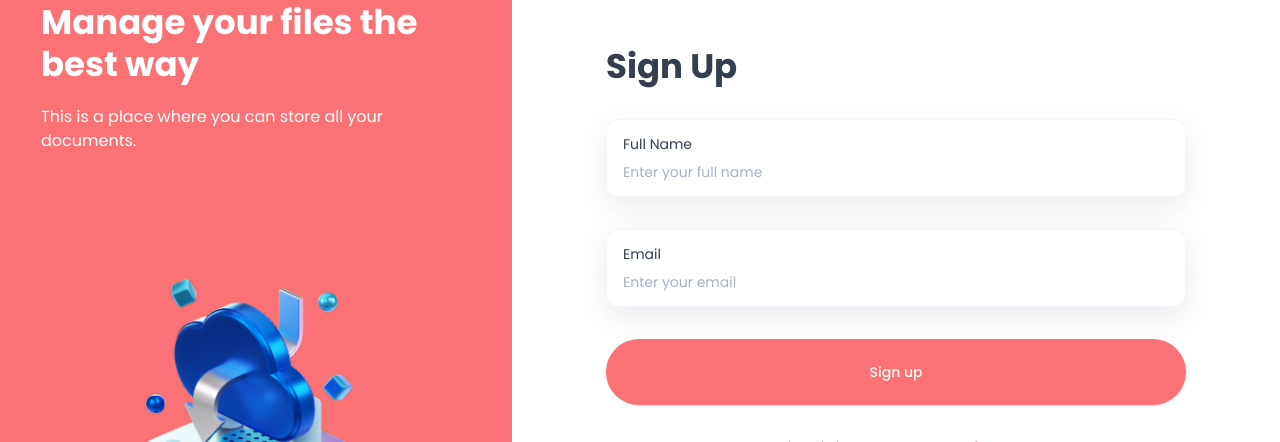
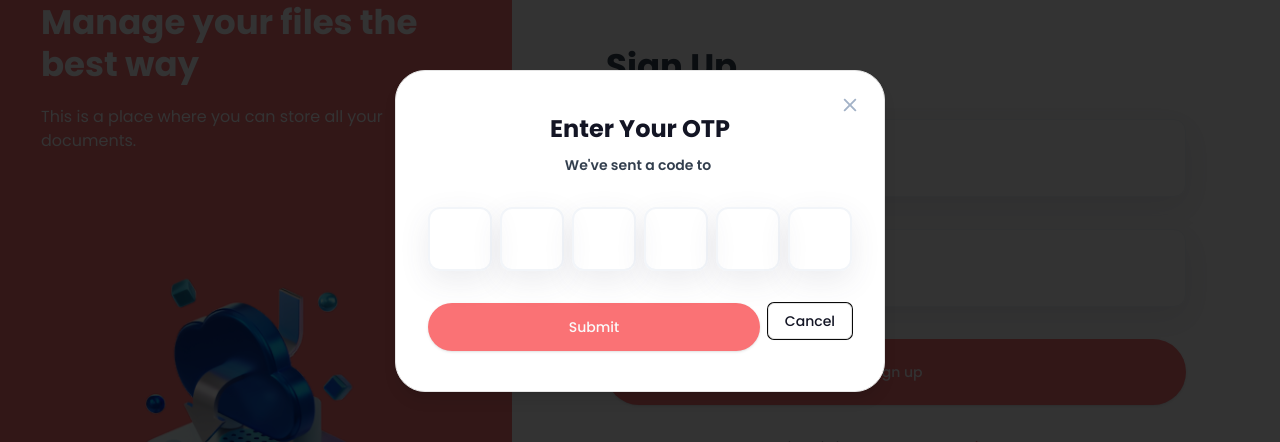
Before and after one commit to ravikantchauhan246/bytekeep, a Next.js app: page /signup in a window 1280 px wide. Shown: the part 169-611 px from the top of the page. Built offline with nearby package versions, Linux system fonts and the light colour scheme; no server answers.

Commit message:
feat(ui): add OTPModal component for OTP verification

```diff
--- a/components/AuthForm.tsx
+++ b/components/AuthForm.tsx
@@ -17,6 +17,7 @@
 import Image from "next/image";
 import Link from "next/link";
 import { createAccount } from "@/lib/actions/user.actions";
+import OTPModal from "./OTPModal";
 
 
 type FormType = "signup" | "signin";
@@ -146,6 +147,7 @@
       </Form>
 
       {/* OTP Verification */}
+      {true && <OTPModal email= {form.getValues('email')} accountId = {accountId}/>}
     </>
   );
 };
--- /dev/null
+++ b/components/OTPModal.tsx
@@ -0,0 +1,95 @@
+import React, { useState } from "react";
+import {
+  AlertDialog,
+  AlertDialogAction,
+  AlertDialogCancel,
+  AlertDialogContent,
+  AlertDialogDescription,
+  AlertDialogFooter,
+  AlertDialogHeader,
+  AlertDialogTitle,
+  AlertDialogTrigger,
+} from "@/components/ui/alert-dialog";
+
+import {
+  InputOTP,
+  InputOTPGroup,
+  InputOTPSeparator,
+  InputOTPSlot,
+} from "@/components/ui/input-otp";
+import Image from "next/image";
+
+const OTPModal = ({
+  email,
+  accountId,
+}: {
+  accountId: string;
+  email: string;
+}) => {
+  const [isOpen, setIsOpen] = useState(true);
+  const [password, setPassword] = useState("");
+  const [isLoading, setIsLoading] = useState(false);
+
+  const handleSubmit = async (e: React.MouseEvent<HTMLButtonElement>) => {
+    e.preventDefault();
+    setIsLoading(true);
+    try {
+      // Call API to verify OTP
+    } catch (error) {
+      console.log(error);
+    }
+
+    setIsLoading(false);
+  };
+
+  const handleResendOTP = async () => {
+    // Call API to resend OTP
+  };
+  return (
+    <AlertDialog open={isOpen} onOpenChange={setIsOpen}>
+      <AlertDialogContent className="shad-alert-dialog">
+        <AlertDialogHeader className="relative flex justify-center">
+          <AlertDialogTitle className="h2 text-center">
+            Enter Your OTP
+            <Image
+              src="/assets/icons/close-dark.svg"
+              alt="close"
+              width={20}
+              height={20}
+              onClick={() => {
+                setIsOpen(false);
+              }}
+              className="otp-close-button"
+            />
+          </AlertDialogTitle>
+          <AlertDialogDescription className="subtitle-2 text-center text-light-100">
+            We&apos;ve sent a code to{" "}
+            <span className="pl-1 text-brand">{email}</span>
+          </AlertDialogDescription>
+        </AlertDialogHeader>
+        <InputOTP maxLength={6} value={password} onChange={setPassword}>
+          <InputOTPGroup className="shad-otp">
+            <InputOTPSlot index={0} className="shad-otp-slot"/>
+            <InputOTPSlot index={1} className="shad-otp-slot"/>
+            <InputOTPSlot index={2} className="shad-otp-slot"/>
+            <InputOTPSlot index={3} className="shad-otp-slot"/>
+            <InputOTPSlot index={4} className="shad-otp-slot"/>
+            <InputOTPSlot index={5} className="shad-otp-slot"/>
+          </InputOTPGroup>
+        </InputOTP>
+
+        <AlertDialogFooter>
+            <div className="flex w-full flex-col gap-4">
+          <AlertDialogAction onClick={handleSubmit} className="shad-submit-btn h-12" type="button">Submit
+            {isLoading && <Image src="/assets/icons/loader.svg" alt="loader" width={24} height={24} className="ml-2 animate-spin"/>}
+          </AlertDialogAction>
+
+            </div>
+          <AlertDialogCancel>Cancel</AlertDialogCancel>
+        </AlertDialogFooter>
+      </AlertDialogContent>
+    </AlertDialog>
+  );
+};
+
+export default OTPModal;
--- /dev/null
+++ b/components/ui/alert-dialog.tsx
@@ -0,0 +1,141 @@
+"use client"
+
+import * as React from "react"
+import * as AlertDialogPrimitive from "@radix-ui/react-alert-dialog"
+
+import { cn } from "@/lib/utils"
+import { buttonVariants } from "@/components/ui/button"
+
+const AlertDialog = AlertDialogPrimitive.Root
+
+const AlertDialogTrigger = AlertDialogPrimitive.Trigger
+
+const AlertDialogPortal = AlertDialogPrimitive.Portal
+
+const AlertDialogOverlay = React.forwardRef<
+  React.ElementRef<typeof AlertDialogPrimitive.Overlay>,
+  React.ComponentPropsWithoutRef<typeof AlertDialogPrimitive.Overlay>
+>(({ className, ...props }, ref) => (
+  <AlertDialogPrimitive.Overlay
+    className={cn(
+      "fixed inset-0 z-50 bg-black/80 data-[state=open]:animate-in data-[state=closed]:animate-out data-[state=closed]:fade-out-0 data-[state=open]:fade-in-0",
+      className
+    )}
+    {...props}
+    ref={ref}
+  />
+))
+AlertDialogOverlay.displayName = AlertDialogPrimitive.Overlay.displayName
+
+const AlertDialogContent = React.forwardRef<
+  React.ElementRef<typeof AlertDialogPrimitive.Content>,
+  React.ComponentPropsWithoutRef<typeof AlertDialogPrimitive.Content>
+>(({ className, ...props }, ref) => (
+  <AlertDialogPortal>
+    <AlertDialogOverlay />
+    <AlertDialogPrimitive.Content
+      ref={ref}
+      className={cn(
+        "fixed left-[50%] top-[50%] z-50 grid w-full max-w-lg translate-x-[-50%] translate-y-[-50%] gap-4 border border-neutral-200 bg-white p-6 shadow-lg duration-200 data-[state=open]:animate-in data-[state=closed]:animate-out data-[state=closed]:fade-out-0 data-[state=open]:fade-in-0 data-[state=closed]:zoom-out-95 data-[state=open]:zoom-in-95 data-[state=closed]:slide-out-to-left-1/2 data-[state=closed]:slide-out-to-top-[48%] data-[state=open]:slide-in-from-left-1/2 data-[state=open]:slide-in-from-top-[48%] sm:rounded-lg dark:border-neutral-800 dark:bg-neutral-950",
+        className
+      )}
+      {...props}
+    />
+  </AlertDialogPortal>
+))
+AlertDialogContent.displayName = AlertDialogPrimitive.Content.displayName
+
+const AlertDialogHeader = ({
+  className,
+  ...props
+}: React.HTMLAttributes<HTMLDivElement>) => (
+  <div
+    className={cn(
+      "flex flex-col space-y-2 text-center sm:text-left",
+      className
+    )}
+    {...props}
+  />
+)
+AlertDialogHeader.displayName = "AlertDialogHeader"
+
+const AlertDialogFooter = ({
+  className,
+  ...props
+}: React.HTMLAttributes<HTMLDivElement>) => (
+  <div
+    className={cn(
+      "flex flex-col-reverse sm:flex-row sm:justify-end sm:space-x-2",
+      className
+    )}
+    {...props}
+  />
+)
+AlertDialogFooter.displayName = "AlertDialogFooter"
+
+const AlertDialogTitle = React.forwardRef<
+  React.ElementRef<typeof AlertDialogPrimitive.Title>,
+  React.ComponentPropsWithoutRef<typeof AlertDialogPrimitive.Title>
+>(({ className, ...props }, ref) => (
+  <AlertDialogPrimitive.Title
+    ref={ref}
+    className={cn("text-lg font-semibold", className)}
+    {...props}
+  />
+))
+AlertDialogTitle.displayName = AlertDialogPrimitive.Title.displayName
+
+const AlertDialogDescription = React.forwardRef<
+  React.ElementRef<typeof AlertDialogPrimitive.Description>,
+  React.ComponentPropsWithoutRef<typeof AlertDialogPrimitive.Description>
+>(({ className, ...props }, ref) => (
+  <AlertDialogPrimitive.Description
+    ref={ref}
+    className={cn("text-sm text-neutral-500 dark:text-neutral-400", className)}
+    {...props}
+  />
+))
+AlertDialogDescription.displayName =
+  AlertDialogPrimitive.Description.displayName
+
+const AlertDialogAction = React.forwardRef<
+  React.ElementRef<typeof AlertDialogPrimitive.Action>,
+  React.ComponentPropsWithoutRef<typeof AlertDialogPrimitive.Action>
+>(({ className, ...props }, ref) => (
+  <AlertDialogPrimitive.Action
+    ref={ref}
+    className={cn(buttonVariants(), className)}
+    {...props}
+  />
+))
+AlertDialogAction.displayName = AlertDialogPrimitive.Action.displayName
+
+const AlertDialogCancel = React.forwardRef<
+  React.ElementRef<typeof AlertDialogPrimitive.Cancel>,
+  React.ComponentPropsWithoutRef<typeof AlertDialogPrimitive.Cancel>
+>(({ className, ...props }, ref) => (
+  <AlertDialogPrimitive.Cancel
+    ref={ref}
+    className={cn(
+      buttonVariants({ variant: "outline" }),
+      "mt-2 sm:mt-0",
+      className
+    )}
+    {...props}
+  />
+))
+AlertDialogCancel.displayName = AlertDialogPrimitive.Cancel.displayName
+
+export {
+  AlertDialog,
+  AlertDialogPortal,
+  AlertDialogOverlay,
+  AlertDialogTrigger,
+  AlertDialogContent,
+  AlertDialogHeader,
+  AlertDialogFooter,
+  AlertDialogTitle,
+  AlertDialogDescription,
+  AlertDialogAction,
+  AlertDialogCancel,
+}
--- /dev/null
+++ b/components/ui/input-otp.tsx
@@ -0,0 +1,71 @@
+"use client"
+
+import * as React from "react"
+import { OTPInput, OTPInputContext } from "input-otp"
+import { Minus } from "lucide-react"
+
+import { cn } from "@/lib/utils"
+
+const InputOTP = React.forwardRef<
+  React.ElementRef<typeof OTPInput>,
+  React.ComponentPropsWithoutRef<typeof OTPInput>
+>(({ className, containerClassName, ...props }, ref) => (
+  <OTPInput
+    ref={ref}
+    containerClassName={cn(
+      "flex items-center gap-2 has-[:disabled]:opacity-50",
+      containerClassName
+    )}
+    className={cn("disabled:cursor-not-allowed", className)}
+    {...props}
+  />
+))
+InputOTP.displayName = "InputOTP"
+
+const InputOTPGroup = React.forwardRef<
+  React.ElementRef<"div">,
+  React.ComponentPropsWithoutRef<"div">
+>(({ className, ...props }, ref) => (
+  <div ref={ref} className={cn("flex items-center", className)} {...props} />
+))
+InputOTPGroup.displayName = "InputOTPGroup"
+
+const InputOTPSlot = React.forwardRef<
+  React.ElementRef<"div">,
+  React.ComponentPropsWithoutRef<"div"> & { index: number }
+>(({ index, className, ...props }, ref) => {
+  const inputOTPContext = React.useContext(OTPInputContext)
+  const { char, hasFakeCaret, isActive } = inputOTPContext.slots[index]
+
+  return (
+    <div
+      ref={ref}
+      className={cn(
+        "relative flex h-9 w-9 items-center justify-center border-y border-r border-neutral-200 text-sm shadow-sm transition-all first:rounded-l-md first:border-l last:rounded-r-md dark:border-neutral-800",
+        isActive && "z-10 ring-1 ring-neutral-950 dark:ring-neutral-300",
+        className
+      )}
+      {...props}
+    >
+      {char}
+      {hasFakeCaret && (
+        <div className="pointer-events-none absolute inset-0 flex items-center justify-center">
+          <div className="h-4 w-px animate-caret-blink bg-neutral-950 duration-1000 dark:bg-neutral-50" />
+        </div>
+      )}
+    </div>
+  )
+})
+InputOTPSlot.displayName = "InputOTPSlot"
+
+const InputOTPSeparator = React.forwardRef<
+  React.ElementRef<"div">,
+  React.ComponentPropsWithoutRef<"div">
+>(({ ...props }, ref) => (
+  <div ref={ref} role="separator" {...props}>
+    <Minus />
+  </div>
+))
+InputOTPSeparator.displayName = "InputOTPSeparator"
+
+export { InputOTP, InputOTPGroup, InputOTPSlot, InputOTPSeparator }
--- a/package.json
+++ b/package.json
@@ -10,10 +10,12 @@
   },
   "dependencies": {
     "@hookform/resolvers": "^3.9.1",
+    "@radix-ui/react-alert-dialog": "^1.1.2",
     "@radix-ui/react-label": "^2.1.0",
     "@radix-ui/react-slot": "^1.1.0",
     "class-variance-authority": "^0.7.0",
     "clsx": "^2.1.1",
+    "input-otp": "^1.4.1",
     "lucide-react": "^0.460.0",
     "next": "15.0.3",
     "node-appwrite": "^14.1.0",
```
Also changed, not shown: 1 other file (tests, documents, lock files or other folders).
